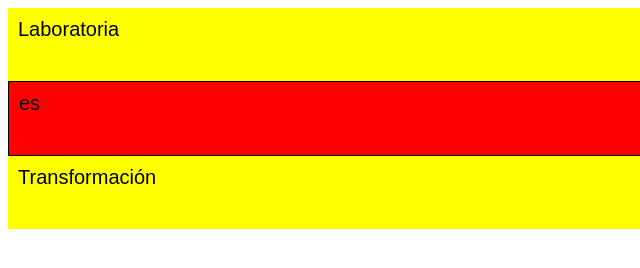
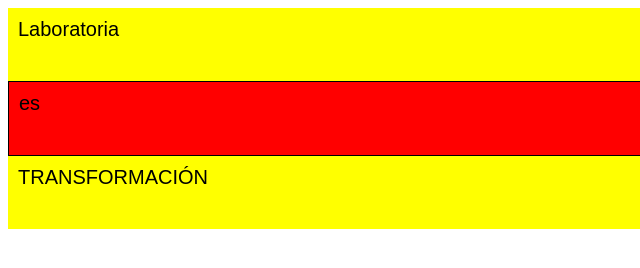
Before and after one commit to magentaFire/leccion23, a plain HTML site: page index.html in a window 1280 px wide. Shown: the full height of the page, 0-640 px from the left. Drawn offline with Linux system fonts and the light colour scheme.

Commit message:
pequeña corrección ejercicio1

```diff
--- a/assets/css/theme.css
+++ b/assets/css/theme.css
@@ -18,3 +18,7 @@ span {
   background-color: red;
   border: 1px solid black;
 }
+
+body :nth-child(3) {
+  text-transform: uppercase;
+}
```
